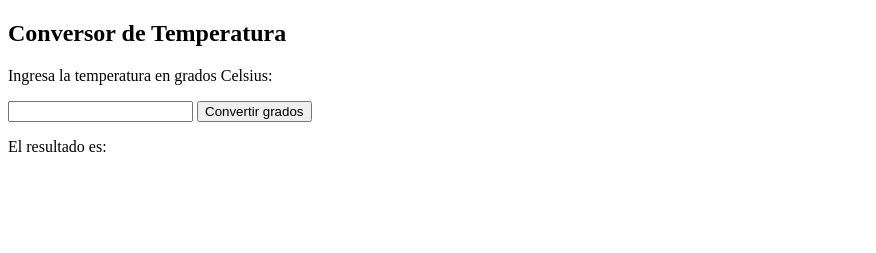
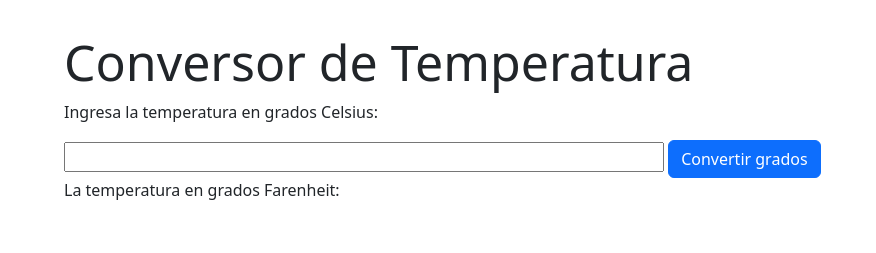
Before and after one commit to alfonn13/ProjectTemperature, a plain HTML site: page index.html in a window 1280 px wide. Shown: the whole page, without its empty margins (0-876 px from the left). Drawn offline with nearby package versions, Linux system fonts and the light colour scheme.

Commit message:
Actualizacion Bootstrap

```diff
--- a/index.html
+++ b/index.html
@@ -4,14 +4,19 @@
     <meta charset="UTF-8">
     <meta name="viewport" content="width=device-width, initial-scale=1.0">
     <title>Document</title>
+    <link rel="stylesheet" href="styles/style.css">
+    <link href="https://cdn.jsdelivr.net/npm/bootstrap@5.3.2/dist/css/bootstrap.min.css" rel="stylesheet" integrity="sha384-T3c6CoIi6uLrA9TneNEoa7RxnatzjcDSCmG1MXxSR1GAsXEV/Dwwykc2MPK8M2HN" crossorigin="anonymous">
 </head>
 <body>
-    <h2>Conversor de Temperatura</h2>
-    <p>Ingresa la temperatura en grados Celsius:</p>
-    <input type="number" id="celsius">
-    <button onclick="convertTemperature()">Convertir grados</button>
+    <div class="principal">
+        <h2 class="header">Conversor de Temperatura</h2>
+        <p>Ingresa la temperatura en grados Celsius:</p>
+        <input type="number" id="celsius" class="boton">
+        <button onclick="convertTemperature()" class="btn btn-primary">Convertir grados</button>
 
-    <p>El resultado es: <span id="farenheit"></span></p>
+        <p>La temperatura en grados Farenheit: <span id="farenheit"></span></p>
+    </div>
+
     <script src="scripts/index.js"></script>
 </body>
 </html>
--- a/scripts/index.js
+++ b/scripts/index.js
@@ -20,7 +20,4 @@ const convertTemperature =() => {
   document.getElementById('farenheit').textContent = fahrenheit.toFixed(2);
 
 
-
-
-
 }
--- /dev/null
+++ b/styles/style.css
@@ -0,0 +1,11 @@
+.principal{
+    padding: 2rem 4rem;
+}
+
+.header{
+    font-size: 50px;
+}
+
+.boton{
+    width: 600px;
+}
```
